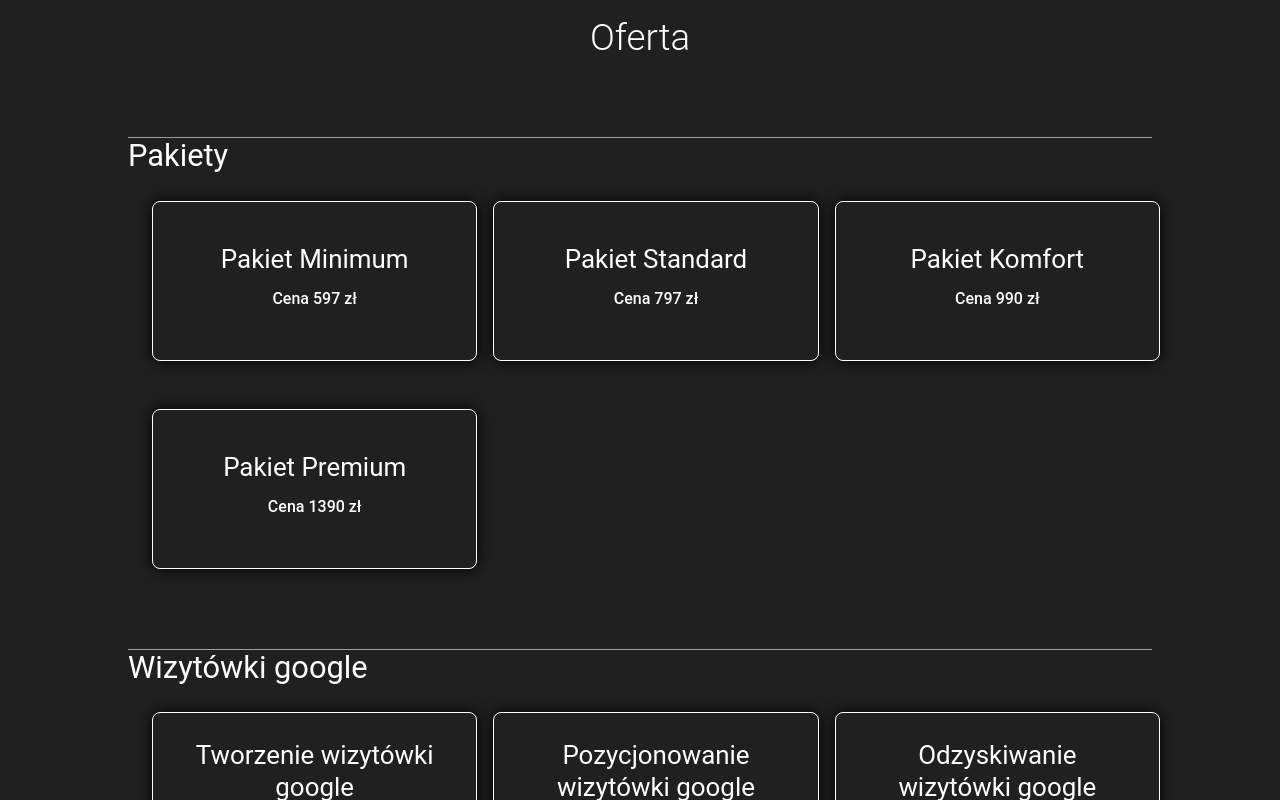
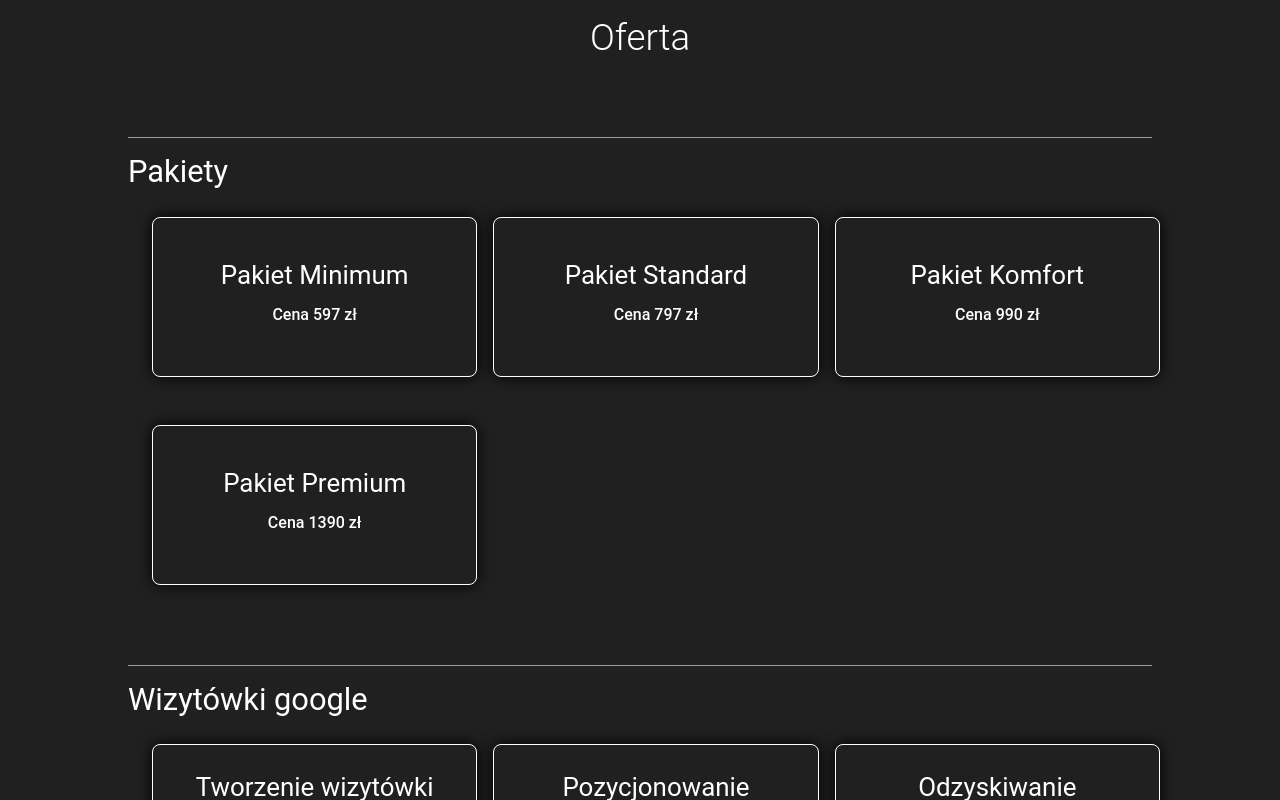
Before and after one commit to CezarySzukiel/visioptimize, a React (Create React App) app: page / in a window 1280 px wide. Shown: the part 1080-1880 px from the top of the page. Built offline with nearby package versions, Linux system fonts and the light colour scheme.

Commit message:
some padding

```diff
--- a/src/components/Offer.tsx
+++ b/src/components/Offer.tsx
@@ -109,7 +109,12 @@ const OfferPackage: React.FC<OfferPackage> = ({ title, offers }) => {
   return (
     <>
       <CustomBox>
-        <Typography variant="h3" component="h2" gutterBottom>
+        <Typography
+          variant="h3"
+          component="h2"
+          gutterBottom
+          sx={{ paddingTop: "1rem" }}
+        >
           {title}
         </Typography>
       </CustomBox>
```
